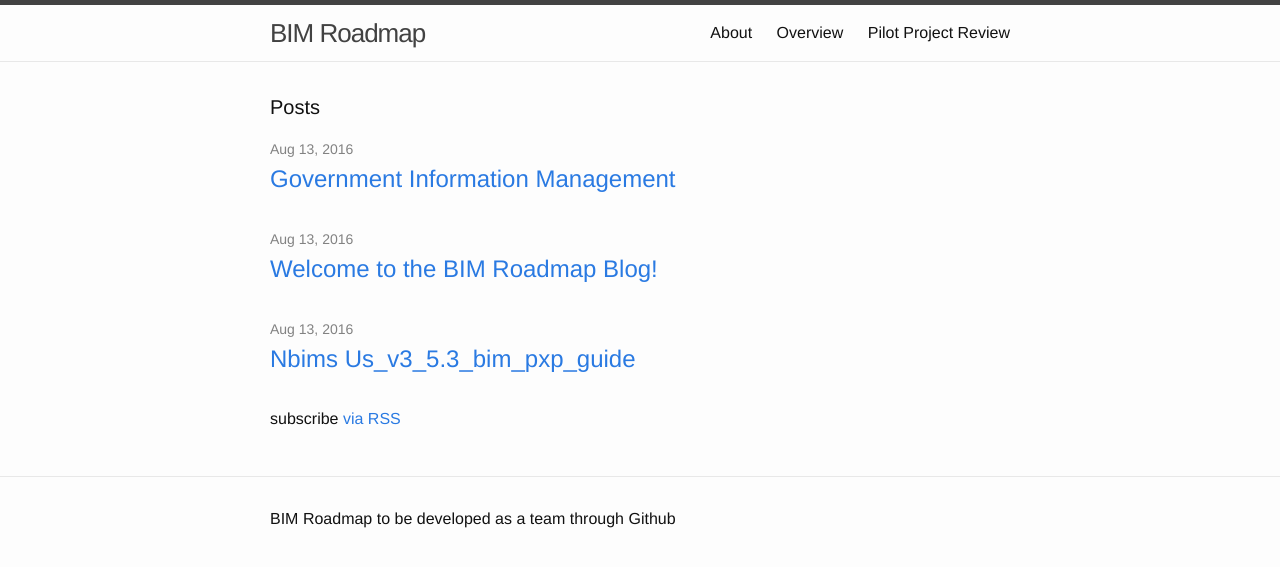
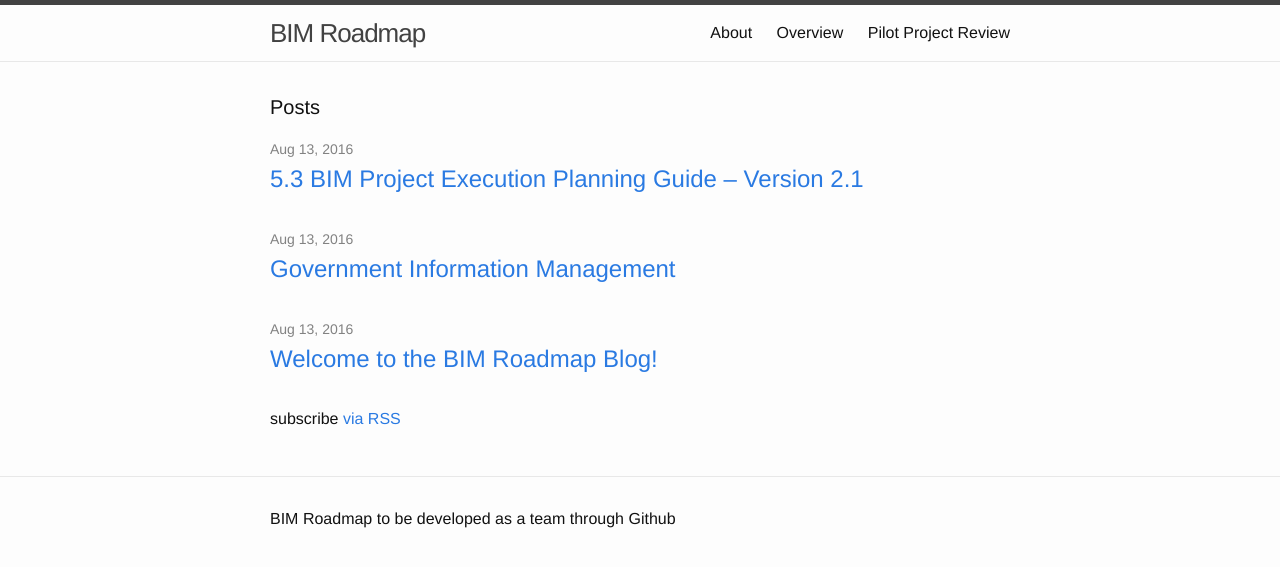
Before and after one commit to buildingSMARTalliance/BIMStorm, a Jekyll site: the page built from index.html, in a window 1280 px wide. Shown: the top 567 px of the page. Built offline with Jekyll 4.4.1, drawn with Linux system fonts in a browser that asks for light colours.

Commit message:
Update 2016-08-13-NBIMS-US_V3_5.3_BIM_PxP_Guide.markdown

```diff
--- a/_posts/2016-08-13-NBIMS-US_V3_5.3_BIM_PxP_Guide.markdown
+++ b/_posts/2016-08-13-NBIMS-US_V3_5.3_BIM_PxP_Guide.markdown
@@ -1,3 +1,13 @@
+---
+layout: post
+title:  "5.3	BIM Project Execution Planning Guide – Version 2.1"
+date:   2016-08-13 13:05:00 -1000
+categories: NBIMS Testing
+
+---
+
+
+
 ![image](https://raw.githubusercontent.com/thomas-dalbert/BIM/gh-pages/_files/NBIMS_Logo_SM.jpg?token=ADAlcTp66BvAXPi7q02fVPfXIneDrJ_Yks5XuKhNwA%3D%3D)
 
 ## National BIM Standard - United States® Version 3
```
